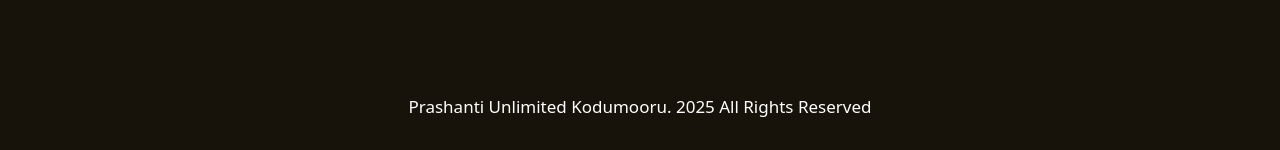
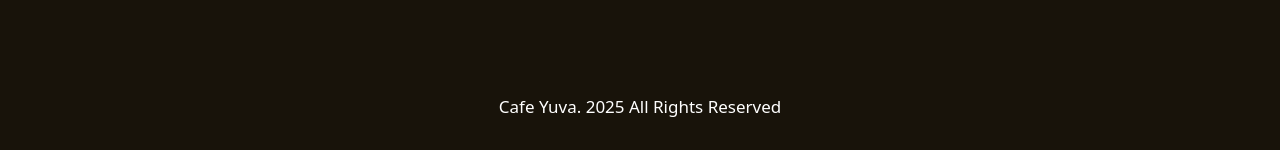
Before and after one commit to Kavyasrirebba/cafeyuvanew, a plain HTML site: page index.html in a window 1280 px wide. Shown: the part 6271-6421 px from the top of the page. Drawn offline with nearby package versions, Linux system fonts and the light colour scheme; files whose address does not match are found by name.

Commit message:
Update index.html

```diff
--- a/index.html
+++ b/index.html
@@ -460,7 +460,7 @@
 
     <section class="copyright">
       <div class="container">
-        <h4 class="copyright-text">Prashanti Unlimited Kodumooru. 2025 All Rights Reserved</h4>
+        <h4 class="copyright-text">Cafe Yuva. 2025 All Rights Reserved</h4>
       </div>
     </section>
   </section>
```
